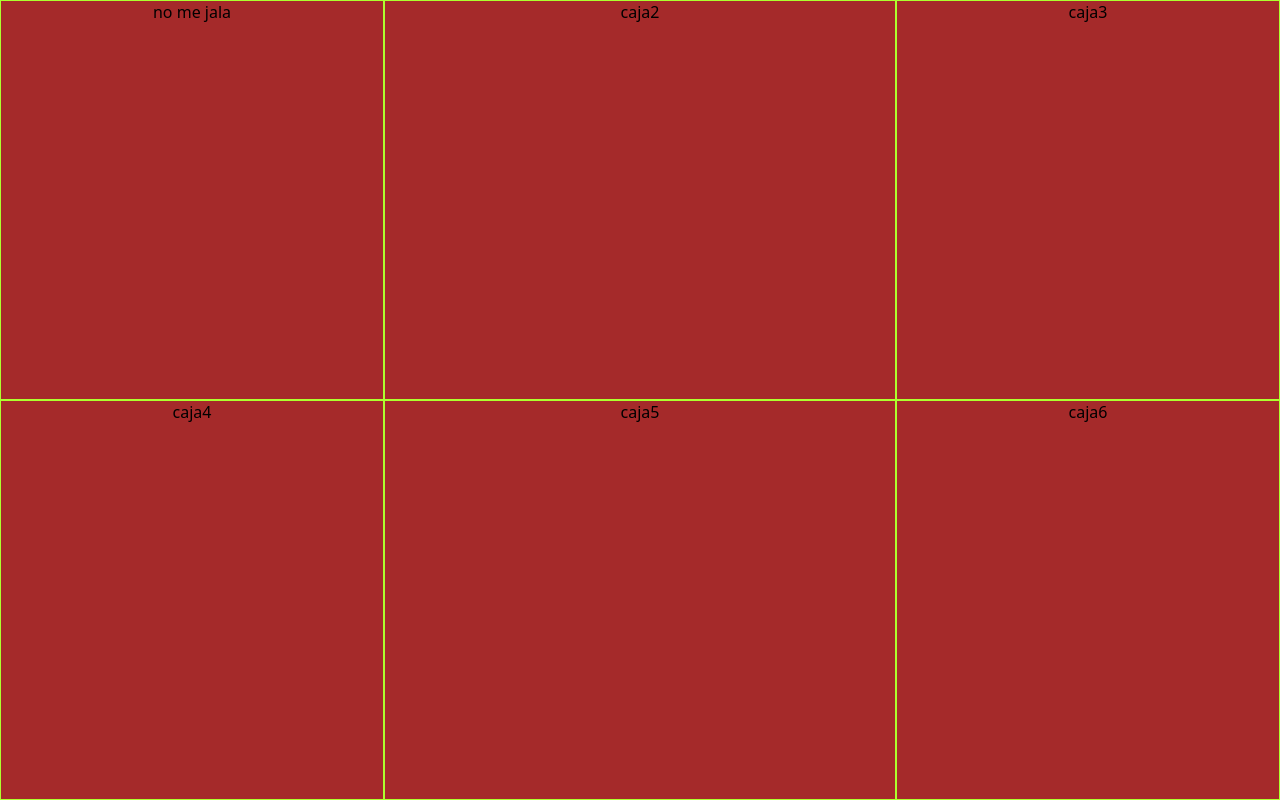
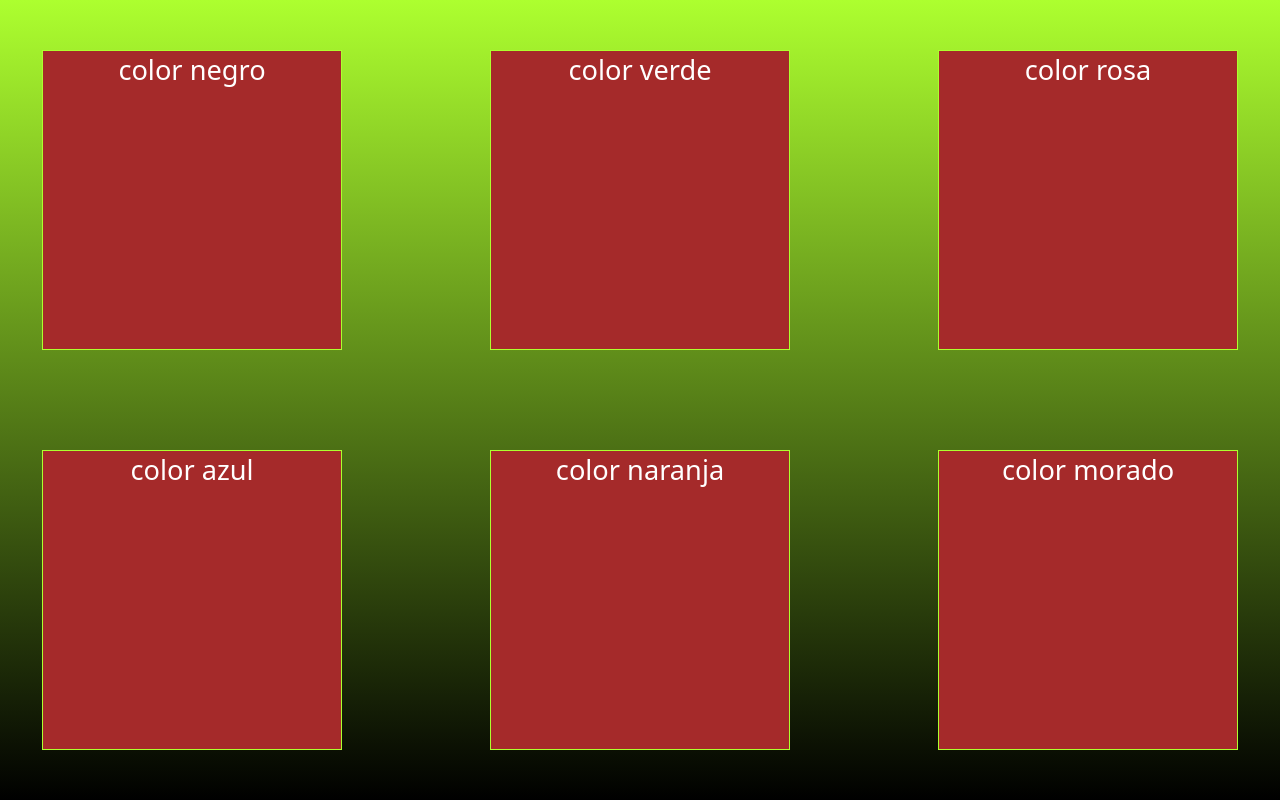
Before and after one commit to JIRC78/ReyesCo, a plain HTML site: page Parcial2/EventoDelegacion/EventoDelegacion.html in a window 1280 px wide. Drawn offline with Linux system fonts and the light colour scheme.

Commit message:
cambiodelegacion

```diff
--- a/Parcial2/EventoDelegacion/EventoDelegacion.css
+++ b/Parcial2/EventoDelegacion/EventoDelegacion.css
@@ -5,7 +5,7 @@
 }
 
 .contenedor {
-
+    background-image: linear-gradient(greenyellow, black);
     width: 100vw;
     height: 100vh;
     display: grid;
@@ -18,7 +18,65 @@
 }
 
 .caja {
-
+    font-size: 170%;
+    margin: auto;
+    width: 300px;
+    height: 300px;
+    background-color: brown;
+    text-align: center ;
+    border: 1px solid greenyellow;
+    text-shadow: 100%;
+    font-family: system-ui, -apple-system, BlinkMacSystemFont, 'Segoe UI', Roboto, Oxygen, Ubuntu, Cantarell, 'Open Sans', 'Helvetica Neue', sans-serif;
+}
+.caja2 {
+    font-size: 170%;
+    margin: auto;
+    width: 300px;
+    height: 300px;
+    background-color: brown;
+    text-align: center;
+    border: 1px solid greenyellow;
+    text-shadow: 100%;
+    font-family: system-ui, -apple-system, BlinkMacSystemFont, 'Segoe UI', Roboto, Oxygen, Ubuntu, Cantarell, 'Open Sans', 'Helvetica Neue', sans-serif;
+}
+.caja3 {
+    font-size: 170%;
+    margin: auto;
+    width: 300px;
+    height: 300px;
+    background-color: brown;
+    text-align: center;
+    border: 1px solid greenyellow;
+    text-shadow: 100%;
+    font-family: system-ui, -apple-system, BlinkMacSystemFont, 'Segoe UI', Roboto, Oxygen, Ubuntu, Cantarell, 'Open Sans', 'Helvetica Neue', sans-serif;
+}
+.caja4 {
+    font-size: 170%;
+    margin: auto;
+    width: 300px;
+    height: 300px;
+    background-color: brown;
+    text-align: center;
+    border: 1px solid greenyellow;
+    text-shadow: 100%;
+    font-family: system-ui, -apple-system, BlinkMacSystemFont, 'Segoe UI', Roboto, Oxygen, Ubuntu, Cantarell, 'Open Sans', 'Helvetica Neue', sans-serif;
+}
+.caja5 {
+    font-size: 170%;
+    margin: auto;
+    width: 300px;
+    height: 300px;
+    background-color: brown;
+    text-align: center;
+    border: 1px solid greenyellow;
+    text-shadow: 100%;
+    font-family: system-ui, -apple-system, BlinkMacSystemFont, 'Segoe UI', Roboto, Oxygen, Ubuntu, Cantarell, 'Open Sans', 'Helvetica Neue', sans-serif;
+}
+.caja6 {
+    font-size: 170%;
+    margin: auto;
+    width: 300px;
+    height: 300px;
     background-color: brown;
     text-align: center;
     border: 1px solid greenyellow;
@@ -26,6 +84,21 @@
     font-family: system-ui, -apple-system, BlinkMacSystemFont, 'Segoe UI', Roboto, Oxygen, Ubuntu, Cantarell, 'Open Sans', 'Helvetica Neue', sans-serif;
 }
 
-.cajaAzul{
+.cambiarcolor{
     background-color: black;
 }
+.cambiarcolor2{
+    background-color: green;
+}
+.cambiarcolor3{
+    background-color: palevioletred;
+}
+.cambiarcolor4{
+    background-color: blue;
+}
+.cambiarcolor5{
+    background-color: orange;
+}
+.cambiarcolor6{
+    background-color: purple;
+}
--- a/Parcial2/EventoDelegacion/EventoDelegacion.html
+++ b/Parcial2/EventoDelegacion/EventoDelegacion.html
@@ -9,23 +9,40 @@
 
 </head>
 <body>
-    <div id="idcont" class="contenedor">
-        <div id="caja1" class="caja">no me jala</div>
-        <div id="caja2" class="caja">caja2</div>
-        <div id="caja3" class="caja">caja3</div>
-        <div id="caja4" class="caja">caja4</div>
-        <div id="caja5" class="caja">caja5</div>
-        <div id="caja6" class="caja">caja6</div>
+    <!--la clase contenedor la dejare con el mismo nombre ya que lo saque de un ejercicio anterior(gridpop)-->
+
+    <div id="idjosue" class="contenedor">
+        <div id="caja1" class="caja" style="color: white;">color negro</div>
+        <div id="caja2" class="caja2" style="color: white;">color verde</div>
+        <div id="caja3" class="caja3" style="color: white;">color rosa</div>
+        <div id="caja4" class="caja4" style="color: white;">color azul</div>
+        <div id="caja5" class="caja5" style="color: white;">color naranja</div>
+        <div id="caja6" class="caja6" style="color: white;">color morado</div>
 
     </div>
         <script type="text/javascript">
 
-            var elem = document.getElementById("idcont");
+            var elem = document.getElementById("idjosue");
             elem.addEventListener("click",cambiarCaja);
             function cambiarCaja(evento) {
                 console.log(evento);
                 if (document.getElementById(evento.target.id).classList.contains("caja")) {
-                    document.getElementById(evento.target.id).classList.toggle("cajaAzul")
+                    document.getElementById(evento.target.id).classList.toggle("cambiarcolor")
+                }
+                if (document.getElementById(evento.target.id).classList.contains("caja2")) {
+                    document.getElementById(evento.target.id).classList.toggle("cambiarcolor2")
+                }
+                if (document.getElementById(evento.target.id).classList.contains("caja3")) {
+                    document.getElementById(evento.target.id).classList.toggle("cambiarcolor3")
+                }
+                if (document.getElementById(evento.target.id).classList.contains("caja4")) {
+                    document.getElementById(evento.target.id).classList.toggle("cambiarcolor4")
+                }
+                if (document.getElementById(evento.target.id).classList.contains("caja5")) {
+                    document.getElementById(evento.target.id).classList.toggle("cambiarcolor5")
+                }
+                if (document.getElementById(evento.target.id).classList.contains("caja6")) {
+                    document.getElementById(evento.target.id).classList.toggle("cambiarcolor6")
                 }
             }
         </script>
```
